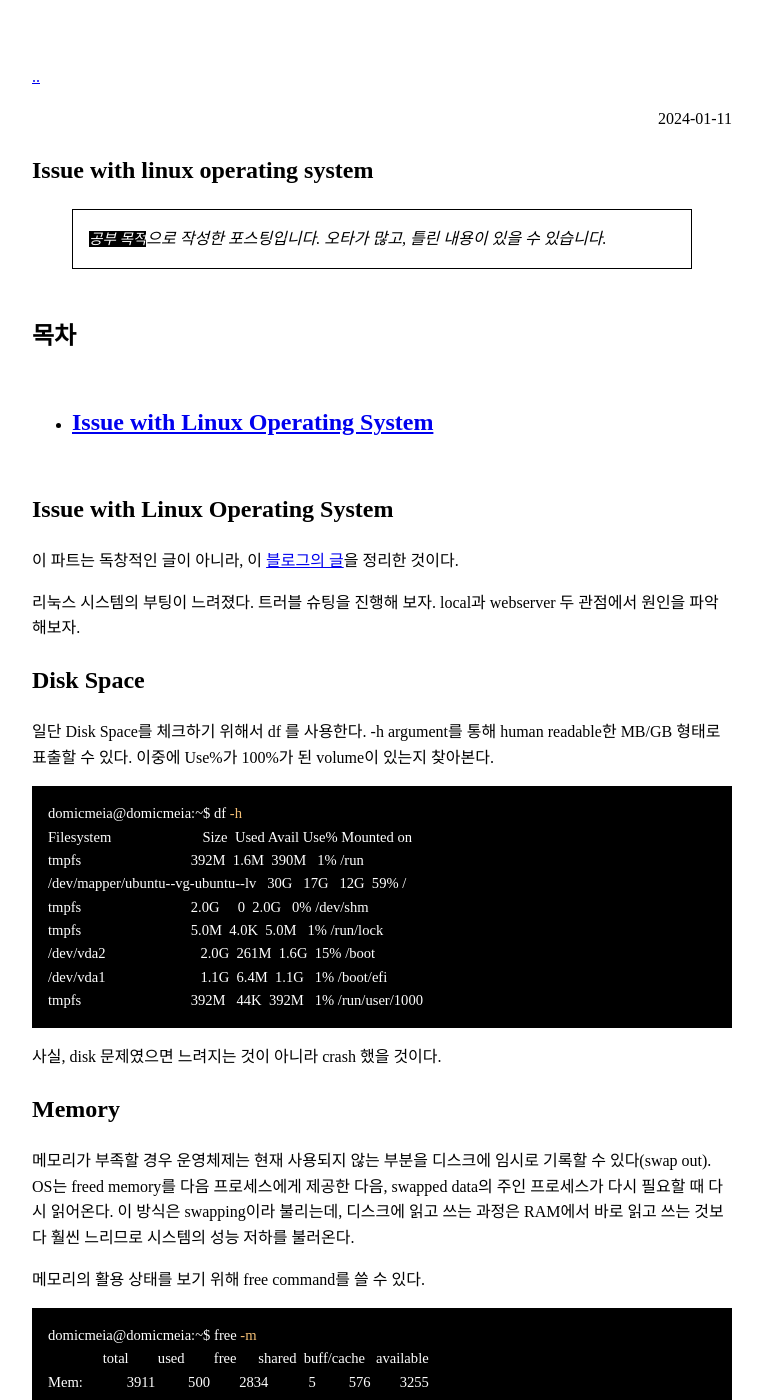
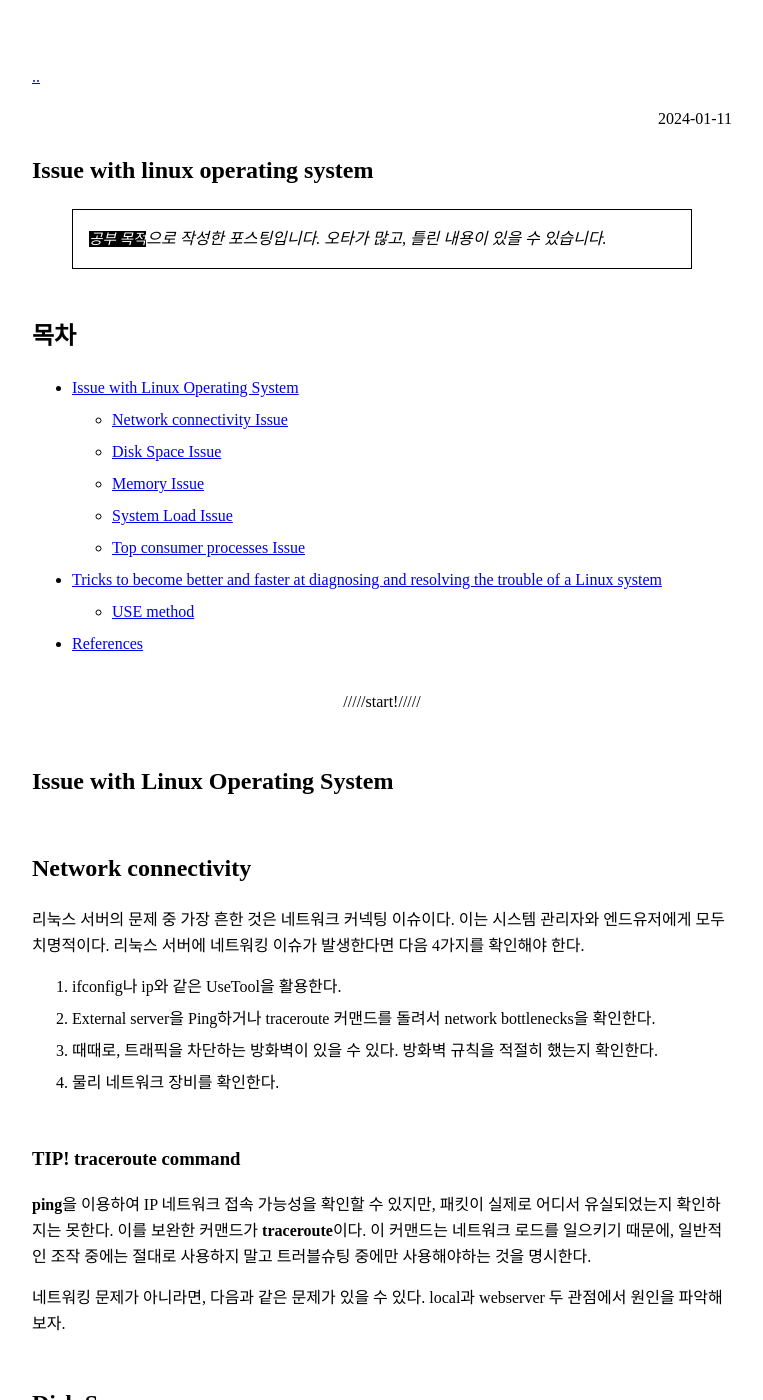
Before and after one commit to domicmeia/domicmeia.github.io, a Jekyll site: the page built from _posts/2024-01-11-Issue with linux operating system.md, in a window 1280 px wide and 1400 px high. Shown: the whole window, without its empty margins (258-1021 px from the left). Built offline with Jekyll 4.4.1, drawn with Linux system fonts in a browser that asks for light colours; some web fonts are replaced; some of the changed text lies outside the part shown.

Commit message:
new post

````diff
--- a/_posts/2024-01-11-Issue with linux operating system.md
+++ b/_posts/2024-01-11-Issue with linux operating system.md
@@ -7,17 +7,36 @@ category: Pro
 
 ## 목차
 * [Issue with Linux Operating System](#issue-with-linux-operating-system)
+  + [Network connectivity Issue](#network-connectivity)
+  + [Disk Space Issue](#disk-space)
+  + [Memory Issue](#memory)
+  + [System Load Issue](#system-load)
+  + [Top consumer processes Issue](#top-consumer-processes)
+* [Tricks to become better and faster at diagnosing and resolving the trouble of a Linux system](#tricks-to-become-better-and-faster-at-diagnosing-and-resolving-the-trouble-of-a-linux-system)
+  + [USE method](#use-method)
+* [References](#references)
+
 ---
 {: data-content="start!"}
 
 ## Issue with Linux Operating System
 
-이 파트는 독창적인 글이 아니라, 이 [블로그의 글][blog]을 정리한 것이다.
+## Network connectivity
+리눅스 서버의 문제 중 가장 흔한 것은 네트워크 커넥팅 이슈이다. 이는 시스템 관리자와 엔드유저에게 모두 치명적이다.
+리눅스 서버에 네트워킹 이슈가 발생한다면 다음 4가지를 확인해야 한다.
 
-리눅스 시스템의 부팅이 느려졌다. 트러블 슈팅을 진행해 보자.
+1. ifconfig나 ip와 같은 UseTool을 활용한다.
+2. External server을 Ping하거나 traceroute 커맨드를 돌려서 network bottlenecks을 확인한다.
+3. 때때로, 트래픽을 차단하는 방화벽이 있을 수 있다. 방화벽 규칙을 적절히 했는지 확인한다.
+4. 물리 네트워크 장비를 확인한다.
+
+### TIP! traceroute command
+**ping**을 이용하여 IP 네트워크 접속 가능성을 확인할 수 있지만, 패킷이 실제로 어디서 유실되었는지 확인하지는 못한다. 이를 보완한 커맨드가 **traceroute**이다. 이 커맨드는 네트워크 로드를 일으키기 때문에, 일반적인 조작 중에는 절대로 사용하지 말고 트러블슈팅 중에만 사용해야하는 것을 명시한다.
+
+네트워킹 문제가 아니라면, 다음과 같은 문제가 있을 수 있다.
 local과 webserver 두 관점에서 원인을 파악해보자.
 
-# Disk Space
+## Disk Space
 일단 Disk Space를 체크하기 위해서 df 를 사용한다. -h argument를 통해 human readable한 MB/GB 형태로 표출할 수 있다. 이중에 Use%가 100%가 된 volume이 있는지 찾아본다.
 ```shell
 domicmeia@domicmeia:~$ df -h
@@ -33,7 +52,7 @@ tmpfs                              392M   44K  392M   1% /run/user/1000
 
 사실, disk 문제였으면 느려지는 것이 아니라 crash 했을 것이다.
 
-# Memory
+## Memory
 메모리가 부족할 경우 운영체제는 현재 사용되지 않는 부분을 디스크에 임시로 기록할 수 있다(swap out). OS는 freed memory를 다음 프로세스에게 제공한 다음, swapped data의 주인 프로세스가 다시 필요할 때 다시 읽어온다. 이 방식은 swapping이라 불리는데, 디스크에 읽고 쓰는 과정은 RAM에서 바로 읽고 쓰는 것보다 훨씬 느리므로 시스템의 성능 저하를 불러온다.
 
 메모리의 활용 상태를 보기 위해 free command를 쓸 수 있다.
@@ -45,7 +64,7 @@ Mem:            3911         500        2834           5         576        3255
 Swap:           3910           0        3910
 ```
 
-# System Load
+## System Load
 프로세서가 계산을 수행하는데, 계산에 필요한 프로세서 시간이 부족하면 시스템 속도가 느려질 수 있다. 프로세서가 연산할 수 있는 여유 시간이 있어야만 계산을 할 수 있다. 프로세서의 load를 체크하는 한가지 방법은 uptime 이다.
 
 ```shell
@@ -54,7 +73,7 @@ domicmeia@domicmeia:~$ uptime
 ```
 1분, 5분, 15분간의 load 평균
 
-# Top consumer processes
+## Top consumer processes
 CPU와 memory의 전체적인 그림과, 이 리소스를 쓰고 있는 프로세스들을 보기 위해서는 near-real time으로 시스템 로드를 표출해주는 top command를 사용할 수 있다.
 
 - shift + p : CPU 사용률 내림차순
@@ -97,6 +116,9 @@ st: steal time - - % CPU time in involuntary wait by virtual cpu while hyperviso
 domicmeia@domicmeia:~$ ps -ef| grep 1796 | grep -v "grep"
 ```
 
+---
+{: data-content="Tricks"}
+
 # Tricks to become better and faster at diagnosing and resolving the trouble of a Linux system
 
 ## USE Method
@@ -117,5 +139,13 @@ $ iftop #checks network performances
 $ smem #checks memory allocated to per process
 ```
 
+---
+{: data-content="references"}
+
+## References
+
+- [리눅스 기본 트러블 슈팅 가이드 - Jaemun Jung][blog]
+- [5 Common Linux Server Problems and How to Fix Them - Rohan Timalsina][tuxcare]
 
 [blog]:https://jaemunbro.medium.com/linux-%EB%AC%B8%EC%A0%9C%ED%95%B4%EA%B2%B0-%EA%B0%80%EC%9D%B4%EB%93%9C-for-beginners-8e1867bf834f
+[tuxcare]:https://tuxcare.com/blog/5-common-linux-server-problems-and-how-to-fix-them/
````
